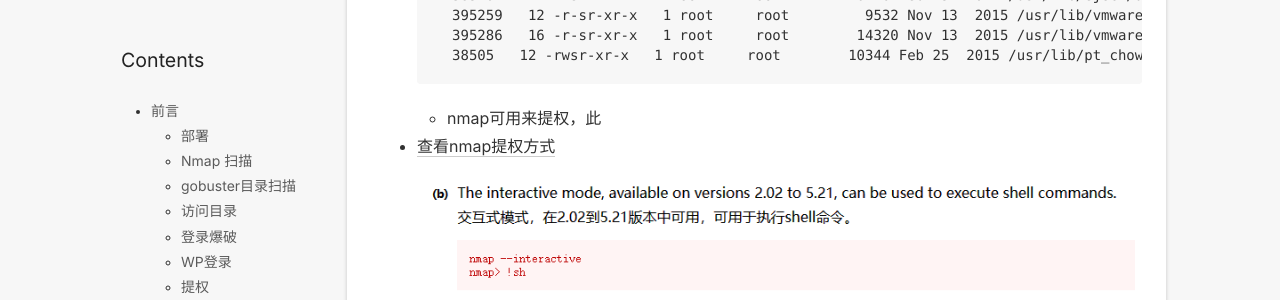
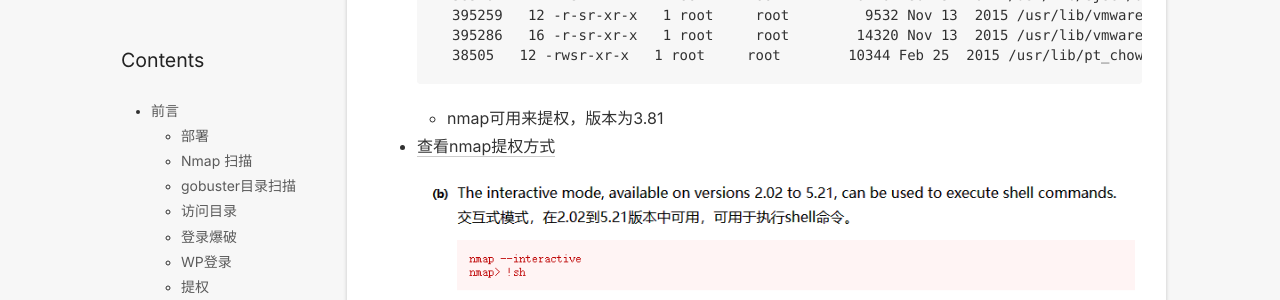
Before and after one commit to JWlovelearning/JWlovelearning.github.io, a Jekyll site: the page built from _posts/2024-01-20-post.md, in a window 1280 px wide and 900 px high, scrolled down 8632 px. Shown: the part 152-452 px from the top of the window. Built offline with Jekyll 4.4.1, drawn with Linux system fonts in a browser that asks for light colours; nearby versions of some CDN libraries; comment, search, counter and statistics services are not loaded.

Commit message:
Update 2024-01-20-post.md

````diff
--- a/_posts/2024-01-20-post.md
+++ b/_posts/2024-01-20-post.md
@@ -303,7 +303,7 @@ PORT    STATE  SERVICE  VERSION
     38505   12 -rwsr-xr-x   1 root     root        10344 Feb 25  2015 /usr/lib/pt_chown
     ```
 
-    + nmap可用来提权，此
+    + nmap可用来提权，版本为3.81
 
 + [查看nmap提权方式](https://gtfobins.github.io/gtfobins/nmap/)
 
````
